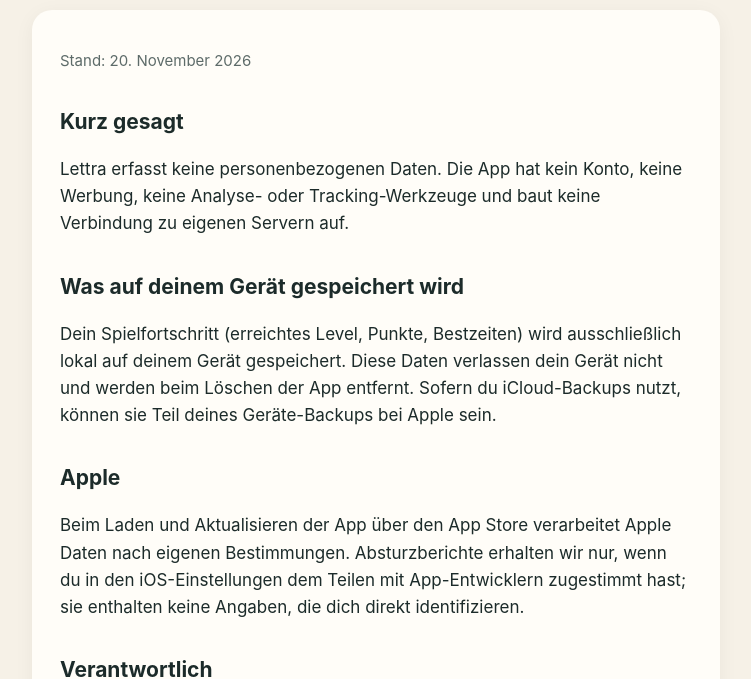
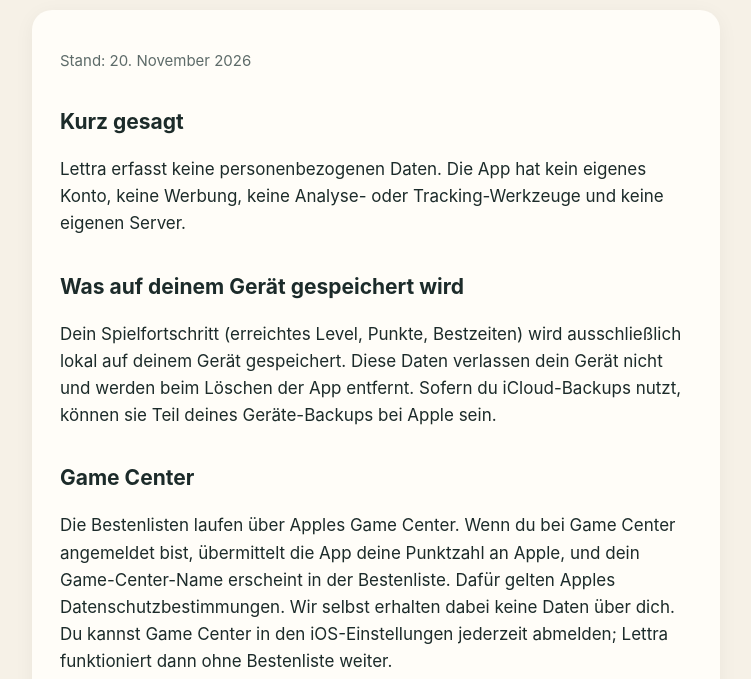
Before and after one commit to hillbm/lettra-web, a plain HTML site: page datenschutz.html in a window 1280 px wide. Shown: the part 134-813 px from the top of the page, without its empty margins (264-1015 px from the left). Drawn offline with Linux system fonts and the light colour scheme.

Commit message:
Datenschutz: Abschnitt zu Game Center
Co-Authored-By: Claude Opus 5.5 <noreply@anthropic.com>
Claude-Session: https://claude.ai/code/session_01A2vMexc7eR2MSccz3MGEwP

```diff
--- a/datenschutz.html
+++ b/datenschutz.html
@@ -4,9 +4,11 @@
 <div class="card">
 <p class="muted">Stand: 20. November 2026</p>
 <h2>Kurz gesagt</h2>
-<p>Lettra erfasst keine personenbezogenen Daten. Die App hat kein Konto, keine Werbung, keine Analyse- oder Tracking-Werkzeuge und baut keine Verbindung zu eigenen Servern auf.</p>
+<p>Lettra erfasst keine personenbezogenen Daten. Die App hat kein eigenes Konto, keine Werbung, keine Analyse- oder Tracking-Werkzeuge und keine eigenen Server.</p>
 <h2>Was auf deinem Gerät gespeichert wird</h2>
 <p>Dein Spielfortschritt (erreichtes Level, Punkte, Bestzeiten) wird ausschließlich lokal auf deinem Gerät gespeichert. Diese Daten verlassen dein Gerät nicht und werden beim Löschen der App entfernt. Sofern du iCloud-Backups nutzt, können sie Teil deines Geräte-Backups bei Apple sein.</p>
+<h2>Game Center</h2>
+<p>Die Bestenlisten laufen über Apples Game Center. Wenn du bei Game Center angemeldet bist, übermittelt die App deine Punktzahl an Apple, und dein Game-Center-Name erscheint in der Bestenliste. Dafür gelten Apples Datenschutzbestimmungen. Wir selbst erhalten dabei keine Daten über dich. Du kannst Game Center in den iOS-Einstellungen jederzeit abmelden; Lettra funktioniert dann ohne Bestenliste weiter.</p>
 <h2>Apple</h2>
 <p>Beim Laden und Aktualisieren der App über den App Store verarbeitet Apple Daten nach eigenen Bestimmungen. Absturzberichte erhalten wir nur, wenn du in den iOS-Einstellungen dem Teilen mit App-Entwicklern zugestimmt hast; sie enthalten keine Angaben, die dich direkt identifizieren.</p>
 <h2>Verantwortlich</h2>
```
